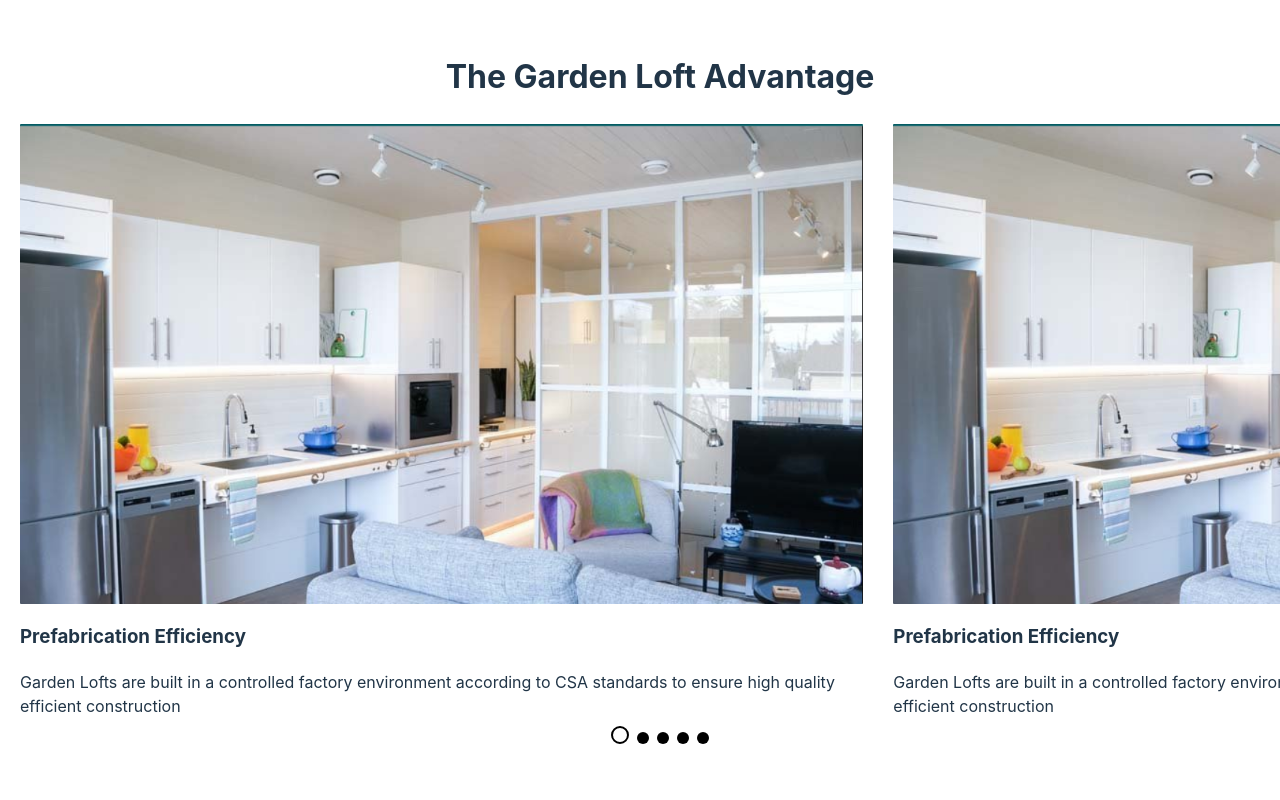
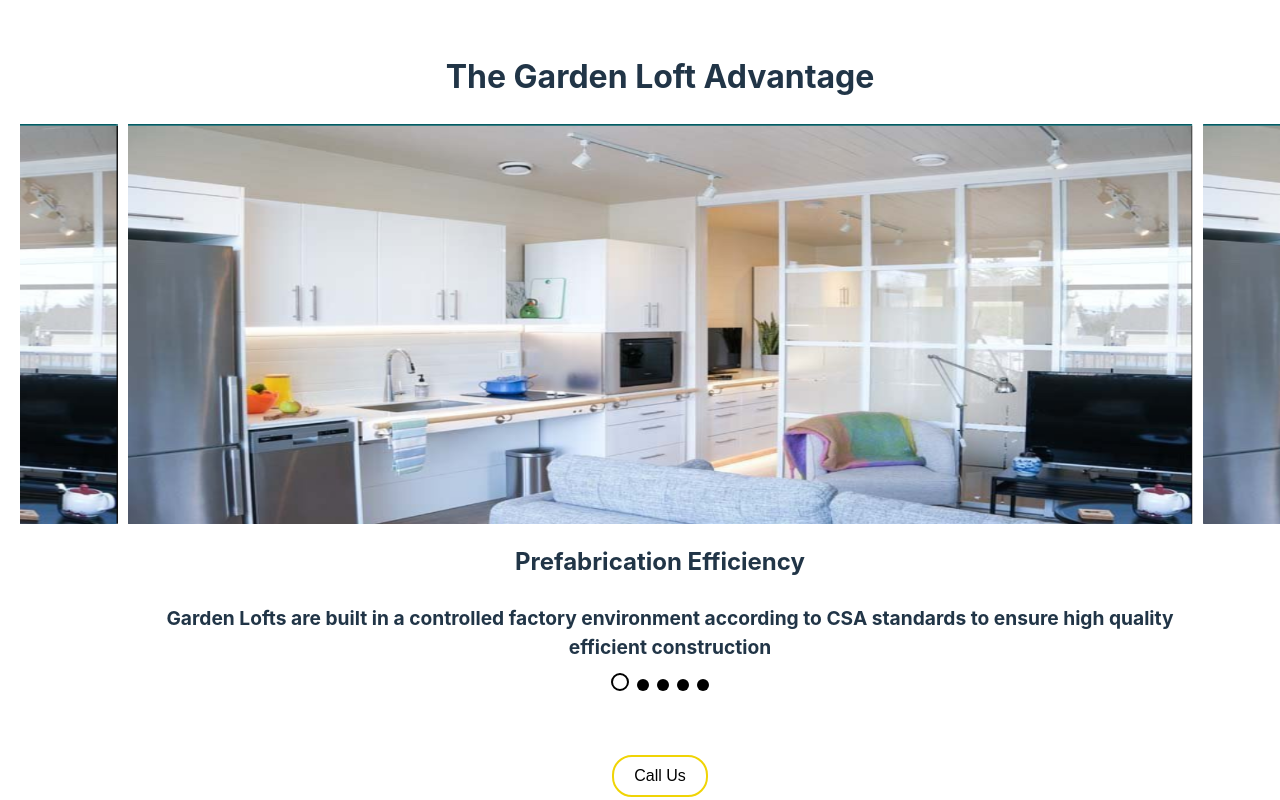
Before and after one commit to sallydough/garden-loft-website, a React (Vite) app: page / in a window 1280 px wide. Shown: the part 980-1780 px from the top of the page. Built offline with nearby package versions, Linux system fonts and the light colour scheme.

Commit message:
carousel styling and other styling

```diff
--- a/src/components/Carousel.css
+++ b/src/components/Carousel.css
@@ -34,3 +34,43 @@ img {
   margin: 0 auto;
   /* border-radius: 10px; */
 }
+
+.carousel-text {
+  display: none;
+  text-align: left;
+  margin-top: 20px;
+}
+
+.swiper-slide.swiper-slide-active .carousel-text {
+  display: block;
+}
+
+.carousel-text h3 {
+  font-size: 1.5rem;
+  margin-top: 20px;
+}
+
+.carousel-text p {
+  font-size: 1rem;
+  margin-top: 10px;
+  position: relative;
+  padding-left: 20px;
+  font-size: 1.2rem;
+  font-weight: bold;
+}
+
+.carousel-text p::before {
+  font-size: 2.5rem;
+  position: absolute;
+  left: 0;
+  top: 0;
+  color: #000;
+}
+
+.carousel-text p::after {
+  font-size: 2.5rem;
+  position: absolute;
+  right: 0;
+  bottom: -10px;
+  color: #000;
+}
--- a/src/components/Carousel.tsx
+++ b/src/components/Carousel.tsx
@@ -12,44 +12,57 @@ const Carousel: React.FC = () => {
       <h1 style={{ fontSize: "2rem", marginBottom: '30px', marginTop: '40px' }}>The Garden Loft Advantage</h1>
       <Swiper
         modules={[Pagination]}
-        spaceBetween={30}
+        spaceBetween={10}
         pagination={{ clickable: true }}
-        slidesPerView={1.5}
+        slidesPerView={1.2}
+        centeredSlides={true}
+        loop={true}
         style={{ paddingBottom: '30px' }}
+
       >
         <SwiperSlide>
           <div style={{ textAlign: 'center' }}>
-            <img src={livingRoomImage} alt="Living Room" style={{ width: '70vw', height: "60vh", margin: '0 auto', borderRadius: '1px' }} />
-            <h3 style={{ textAlign: 'left' }}>Prefabrication Efficiency</h3>
-            <p style={{ textAlign: 'left' }}>Garden Lofts are built in a controlled factory environment according to CSA standards to ensure high quality efficient construction</p>
+            <img src={livingRoomImage} alt="Living Room" style={{ width: '90vw', height: "50vh", margin: '0 auto', borderRadius: '1px' }} />
+            <div className="carousel-text">
+            <h3 style={{ textAlign: 'center' }}>Prefabrication Efficiency</h3>
+            <p style={{ textAlign: 'center' }}>Garden Lofts are built in a controlled factory environment according to CSA standards to ensure high quality efficient construction</p>
+          </div>
           </div>
         </SwiperSlide>
         <SwiperSlide>
           <div style={{ textAlign: 'center' }}>
-            <img src={livingRoomImage} alt="Living Room" style={{ width: '70vw', height: "60vh", margin: '0 auto', borderRadius: '1px' }} />
-            <h3 style={{ textAlign: 'left' }}>Prefabrication Efficiency</h3>
-            <p style={{ textAlign: 'left' }}>Garden Lofts are built in a controlled factory environment according to CSA standards to ensure high quality efficient construction</p>
+            <img src={livingRoomImage} alt="Living Room" style={{ width: '90vw', height: "50vh", margin: '0 auto', borderRadius: '1px' }} />
+            <div className="carousel-text">
+            <h3 style={{ textAlign: 'center' }}>Prefabrication Efficiency</h3>
+            <p style={{ textAlign: 'center' }}>Garden Lofts are built in a controlled factory environment according to CSA standards to ensure high quality efficient construction</p>
+          </div>
           </div>
         </SwiperSlide>
         <SwiperSlide>
           <div style={{ textAlign: 'center' }}>
-            <img src={livingRoomImage} alt="Living Room" style={{ width: '70vw', height: "60vh", margin: '0 auto', borderRadius: '1px' }} />
-            <h3 style={{ textAlign: 'left' }}>Prefabrication Efficiency</h3>
-            <p style={{ textAlign: 'left' }}>Garden Lofts are built in a controlled factory environment according to CSA standards to ensure high quality efficient construction</p>
+            <img src={livingRoomImage} alt="Living Room" style={{ width: '90vw', height: "50vh", margin: '0 auto', borderRadius: '1px' }} />
+            <div className="carousel-text">
+            <h3 style={{ textAlign: 'center' }}>Prefabrication Efficiency</h3>
+            <p style={{ textAlign: 'center' }}>Garden Lofts are built in a controlled factory environment according to CSA standards to ensure high quality efficient construction</p>
+          </div>
           </div>
         </SwiperSlide>
         <SwiperSlide>
           <div style={{ textAlign: 'center' }}>
-            <img src={livingRoomImage} alt="Living Room" style={{ width: '70vw', height: "60vh", margin: '0 auto', borderRadius: '1px' }} />
-            <h3 style={{ textAlign: 'left' }}>Prefabrication Efficiency</h3>
-            <p style={{ textAlign: 'left' }}>Garden Lofts are built in a controlled factory environment according to CSA standards to ensure high quality efficient construction</p>
+            <img src={livingRoomImage} alt="Living Room" style={{ width: '90vw', height: "50vh", margin: '0 auto', borderRadius: '1px' }} />
+            <div className="carousel-text">
+            <h3 style={{ textAlign: 'center' }}>Prefabrication Efficiency</h3>
+            <p style={{ textAlign: 'center' }}>Garden Lofts are built in a controlled factory environment according to CSA standards to ensure high quality efficient construction</p>
+          </div>
           </div>
         </SwiperSlide>
         <SwiperSlide>
           <div style={{ textAlign: 'center' }}>
-            <img src={livingRoomImage} alt="Living Room" style={{ width: '70vw', height: "60vh", margin: '0 auto', borderRadius: '1px' }} />
-            <h3 style={{ textAlign: 'left' }}>Prefabrication Efficiency</h3>
-            <p style={{ textAlign: 'left' }}>Garden Lofts are built in a controlled factory environment according to CSA standards to ensure high quality efficient construction</p>
+            <img src={livingRoomImage} alt="Living Room" style={{ width: '90vw', height: "50vh", margin: '0 auto', borderRadius: '1px' }} />
+            <div className="carousel-text">
+            <h3 style={{ textAlign: 'center' }}>Prefabrication Efficiency</h3>
+            <p style={{ textAlign: 'center' }}>Garden Lofts are built in a controlled factory environment according to CSA standards to ensure high quality efficient construction</p>
+          </div>
           </div>
         </SwiperSlide>
 
--- a/src/components/Process/Process.css
+++ b/src/components/Process/Process.css
@@ -1,4 +1,14 @@
 /* Carousel.css */
+
+#four-step-process {
+  background-color: #ffbf00;
+  justify-content: center;
+  align-items: center;
+  flex-direction: column;
+  text-align: center;
+  width: 110vw;
+}
+
 .swiper-pagination {
   position: relative;
   bottom: 10px;
--- a/src/components/Process/Process.tsx
+++ b/src/components/Process/Process.tsx
@@ -8,45 +8,49 @@ import './Process.css'
 
 const Process: React.FC = () => {
   return (
-    <div id="four-step-process" style={{ padding: '20px', textAlign: 'center', width: "100vw" }}>
-      <h1 style={{ fontSize: "2rem", marginBottom: '30px', marginTop: '40px' }}>Owing a Garden Loft <br />is a 4-Step Process</h1>
+    <div id="four-step-process" style={{ padding: '10px', textAlign: 'center', width:'100vw' }}>
+      <h1 style={{ fontSize: "2rem", marginBottom: '30px', marginTop: '40px' }}>Owning a Garden Loft <br />is a 4-Step Process</h1>
       <Swiper
-        modules={[Pagination]}
-        spaceBetween={30}
-        pagination={{ clickable: true }}
-        slidesPerView={1.5}
-        style={{ paddingBottom: '30px' }}
+     modules={[Pagination]}
+     spaceBetween={12}
+     pagination={{ clickable: true }}
+     slidesPerView={1.2}
+     centeredSlides={true}
+    //  loop={true}
+     style={{ paddingBottom: '30px' }}
+
+
       >
         <SwiperSlide>
           <div style={{ textAlign: 'center' }}>
-            <img src={livingRoomImage} alt="Living Room" style={{ width: '70vw', height: "60vh", margin: '0 auto', borderRadius: '1px' }} />
-            <h2 style={{ textAlign: 'left' }}> <strong>STEP 1</strong></h2>
-            <h3 style={{ textAlign: 'left' }}>Feasibility Analysis & Design selection</h3>
-            <p style={{ textAlign: 'left' }}>Our free feasibility analysis will tell you  <br />where and how we can locate a Garden Loft on your property.Work with Our design team to select your fixtures and finishes</p>
+            <img src={livingRoomImage} alt="Living Room" style={{ width: '70vw', height: "50vh", margin: '0 auto', borderRadius: '1px' }} />
+            <h2 style={{ textAlign: 'center' }}> <strong>STEP 1</strong></h2>
+            <h3 style={{ textAlign: 'center' }}>Feasibility Analysis & Design selection</h3>
+            <p style={{ textAlign: 'center' }}>Our free feasibility analysis will tell you  <br />where and how we can locate a Garden Loft on your property. Work with Our design team to select your fixtures and finishes.</p>
           </div>
         </SwiperSlide>
         <SwiperSlide>
           <div style={{ textAlign: 'center' }}>
-            <img src={livingRoomImage} alt="Living Room" style={{ width: '70vw', height: "60vh", margin: '0 auto', borderRadius: '1px' }} />
-            <h2 style={{ textAlign: 'left' }}> <strong>STEP 2</strong></h2>
-            <h3 style={{ textAlign: 'left' }}>Permits and Approvals</h3>
-            <p style={{ textAlign: 'left' }}>We can take care of obtaining all the development and building permits and approvals. <br />Garden Lofts are noow allowed in all Calgary neighborhoods as legal secondary suites</p>
+            <img src={livingRoomImage} alt="Living Room" style={{ width: '70vw', height: "50vh", margin: '0 auto', borderRadius: '1px' }} />
+            <h2 style={{ textAlign: 'center' }}> <strong>STEP 2</strong></h2>
+            <h3 style={{ textAlign: 'center' }}>Permits and Approvals</h3>
+            <p style={{ textAlign: 'center' }}>We can take care of obtaining all the development and building permits and approvals. <br />Garden Lofts are now allowed in all Calgary neighborhoods as legal secondary suites.</p>
           </div>
         </SwiperSlide>
         <SwiperSlide>
           <div style={{ textAlign: 'center' }}>
-            <img src={livingRoomImage} alt="Living Room" style={{ width: '70vw', height: "60vh", margin: '0 auto', borderRadius: '1px' }} />
-            <h2 style={{ textAlign: 'left' }}> <strong>STEP 3</strong></h2>
-            <h3 style={{ textAlign: 'left' }}>Fabrication + Site Preparation</h3>
-            <p style={{ textAlign: 'left' }}>While we build your Garden Loft to order in our Calgary-based factory <br />we prepare your backyard, install the foortings, and rough-in the utilities.</p>
+            <img src={livingRoomImage} alt="Living Room" style={{ width: '70vw', height: "50vh", margin: '0 auto', borderRadius: '1px' }} />
+            <h2 style={{ textAlign: 'center' }}> <strong>STEP 3</strong></h2>
+            <h3 style={{ textAlign: 'center' }}>Fabrication + Site Preparation</h3>
+            <p style={{ textAlign: 'center' }}>While we build your Garden Loft to order in our Calgary-based factory <br />we prepare your backyard, install the footings, and rough-in the utilities.</p>
           </div>
         </SwiperSlide>
         <SwiperSlide>
           <div style={{ textAlign: 'center' }}>
-            <img src={livingRoomImage} alt="Living Room" style={{ width: '70vw', height: "60vh", margin: '0 auto', borderRadius: '1px' }} />
-            <h2 style={{ textAlign: 'left' }}> <strong>STEP 4</strong></h2>
-            <h3 style={{ textAlign: 'left' }}>Installation + Site Completion</h3>
-            <p style={{ textAlign: 'left' }}>We deliver your Garden Loft by truck and crane it into place. <br /> We hook up the utilities, install any decking, stairs, or ramps, and prepare the unit for occupancy.</p>
+            <img src={livingRoomImage} alt="Living Room" style={{ width: '70vw', height: "50vh", margin: '0 auto', borderRadius: '1px' }} />
+            <h2 style={{ textAlign: 'center' }}> <strong>STEP 4</strong></h2>
+            <h3 style={{ textAlign: 'center' }}>Installation + Site Completion</h3>
+            <p style={{ textAlign: 'center' }}>We deliver your Garden Loft by truck and crane it into place. <br /> We hook up the utilities, install any decking, stairs, or ramps, and prepare the unit for occupancy.</p>
           </div>
         </SwiperSlide>
  </Swiper>
```
Also changed, not shown: src/components/Units/Units.css (+4 -8 lines).
